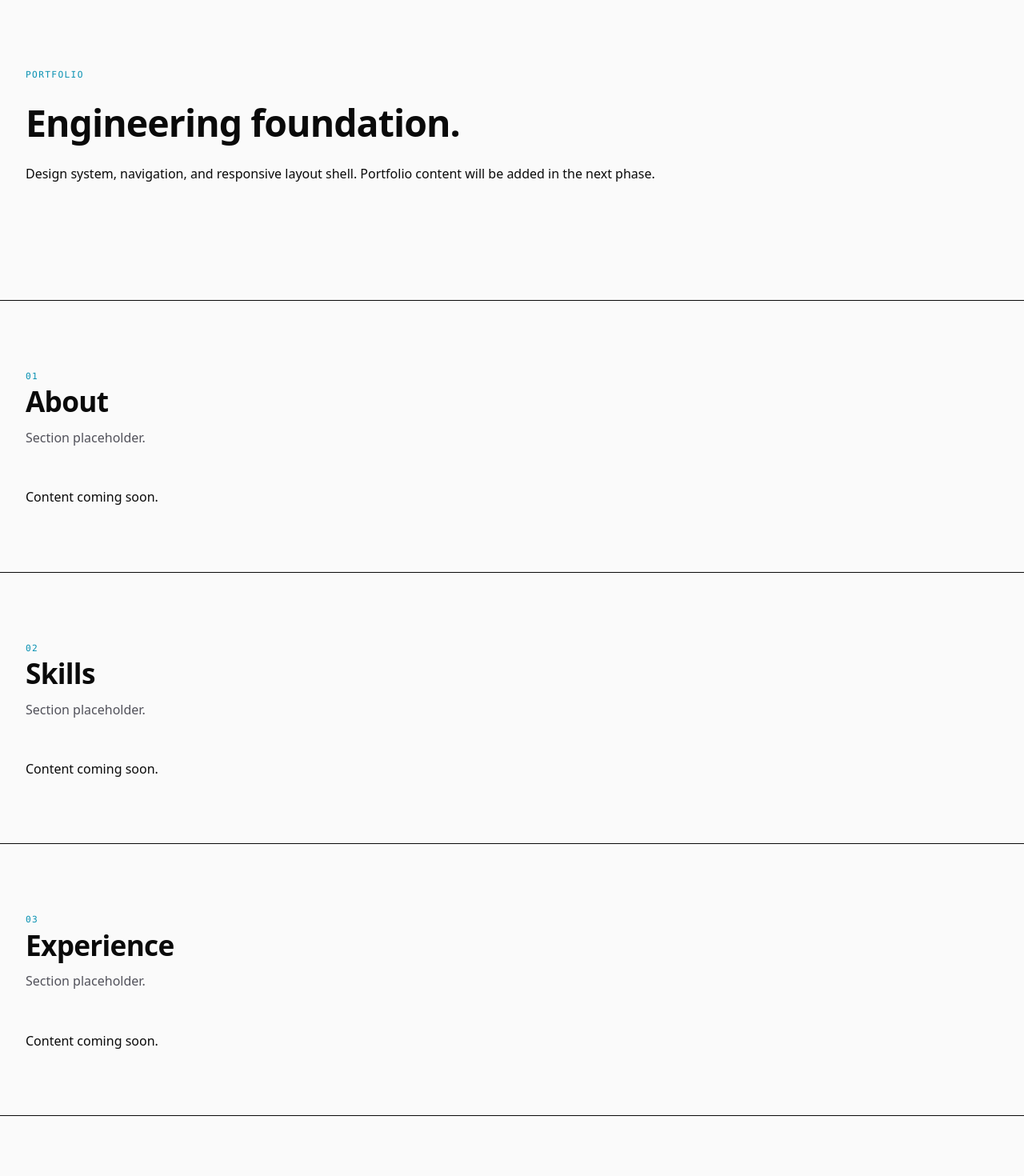
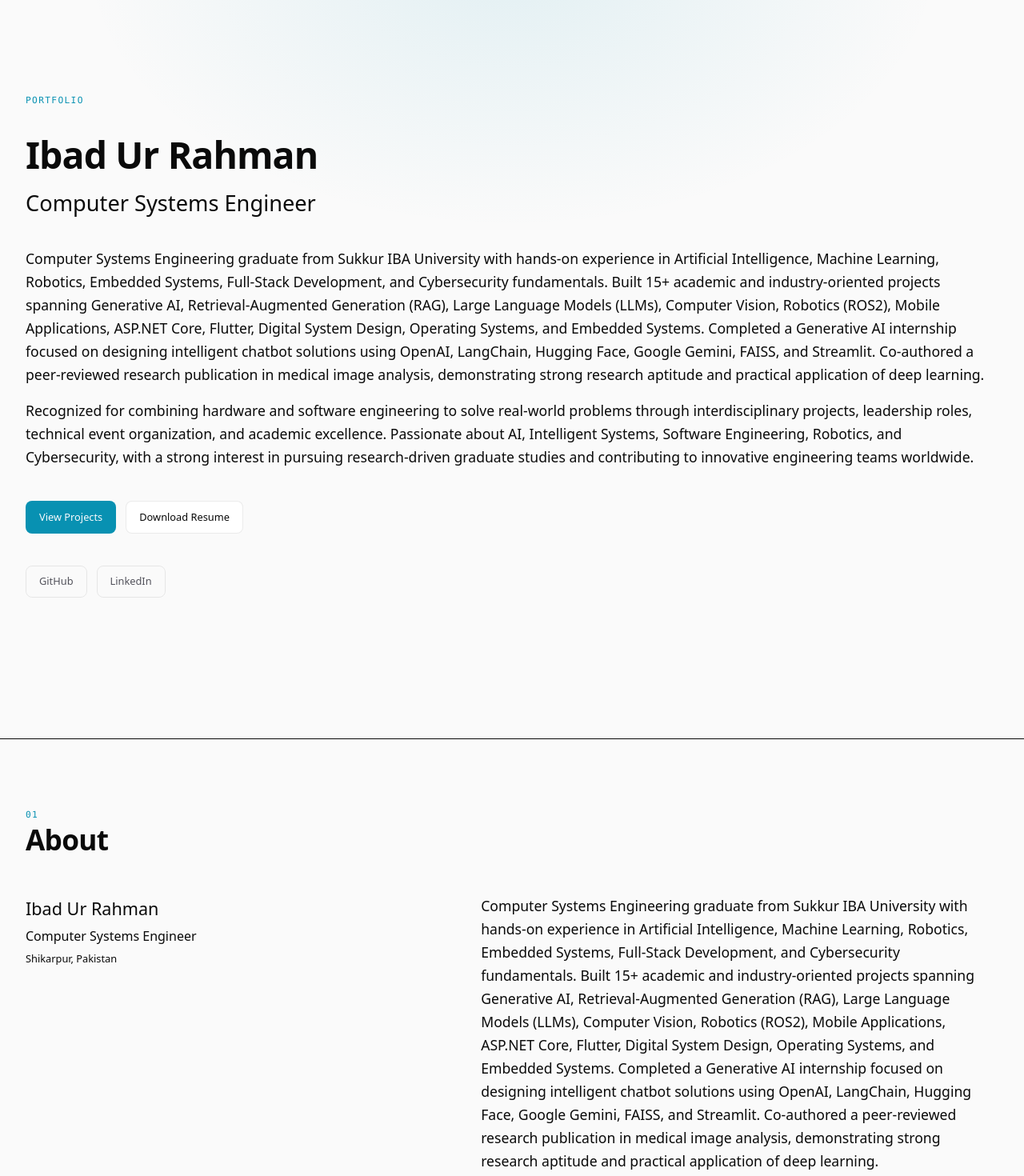
Before and after one commit to Ibad-Ur-Rahman-Memon/Ibad-Ur-Rahman-Memon.github.io, a React (Vite) app: page / in a window 1280 px wide. Shown: the part 140-1610 px from the top of the page at 80% size. Built offline with nearby package versions, Linux system fonts and the light colour scheme.

Commit message:
feat: build hero and about sections

```diff
--- a/src/App.tsx
+++ b/src/App.tsx
@@ -1,12 +1,13 @@
 import { Header } from '@/components/layout/Header';
 import { PageContainer } from '@/components/ui/PageContainer';
+import { HeroSection } from '@/components/sections/HeroSection';
+import { AboutSection } from '@/components/sections/AboutSection';
 
 /**
  * Application shell.
  *
- * Phase 3A only: provides the layout foundation (header, container,
- * theme-aware page background). Portfolio sections are intentionally
- * not yet implemented.
+ * Phase 3B.1: Hero and About sections are now populated with verified
+ * data. The remaining sections are intentionally still placeholders.
  */
 function App() {
   return (
@@ -16,30 +17,8 @@ function App() {
       </a>
       <Header />
       <main id="main" className="flex-1">
-        <section id="top" className="section">
-          <PageContainer>
-            <div className="flex flex-col items-start gap-6 py-12 sm:py-16">
-              <span className="eyebrow">Portfolio</span>
-              <h1 className="text-4xl font-bold tracking-tight sm:text-5xl">
-                Engineering foundation.
-              </h1>
-              <p className="max-w-2xl text-muted-foreground">
-                Design system, navigation, and responsive layout shell. Portfolio content will be
-                added in the next phase.
-              </p>
-            </div>
-          </PageContainer>
-        </section>
-        <section id="about" className="section border-t border-border">
-          <PageContainer>
-            <div className="section-heading">
-              <span className="eyebrow">01</span>
-              <h2>About</h2>
-              <p>Section placeholder.</p>
-            </div>
-            <p className="text-muted-foreground">Content coming soon.</p>
-          </PageContainer>
-        </section>
+        <HeroSection />
+        <AboutSection />
         <section id="skills" className="section border-t border-border">
           <PageContainer>
             <div className="section-heading">
--- /dev/null
+++ b/src/components/sections/AboutSection.tsx
@@ -0,0 +1,38 @@
+import { profile } from '@/data/personal';
+import { PageContainer } from '@/components/ui/PageContainer';
+
+/**
+ * Concise professional About section.
+ *
+ * Uses only the verified summary, additional context, and identity
+ * from src/data/personal.ts. No new claims are introduced.
+ */
+export function AboutSection() {
+  return (
+    <section id="about" className="section border-t border-border">
+      <PageContainer>
+        <div className="section-heading">
+          <span className="eyebrow">01</span>
+          <h2>About</h2>
+        </div>
+
+        <div className="grid gap-10 lg:grid-cols-[minmax(0,0.9fr)_minmax(0,1.1fr)] lg:items-start">
+          <div>
+            <p className="text-lg font-medium text-foreground sm:text-xl">{profile.name}</p>
+            <p className="mt-1 text-muted-foreground">{profile.title}</p>
+            {profile.location ? (
+              <p className="mt-1 text-sm text-muted-foreground/80">{profile.location}</p>
+            ) : null}
+          </div>
+
+          <div className="space-y-4 text-base leading-relaxed text-muted-foreground sm:text-lg">
+            <p>{profile.summary}</p>
+            {profile.additionalContext ? (
+              <p className="text-muted-foreground/90">{profile.additionalContext}</p>
+            ) : null}
+          </div>
+        </div>
+      </PageContainer>
+    </section>
+  );
+}
--- /dev/null
+++ b/src/components/sections/HeroSection.tsx
@@ -0,0 +1,75 @@
+import { profile } from '@/data/personal';
+import { AnchorButton } from '@/components/ui/Button';
+import { PageContainer } from '@/components/ui/PageContainer';
+
+/**
+ * Premium Hero section.
+ *
+ * Uses only verified data from src/data/personal.ts. No invented
+ * statistics, years of experience, or imagery.
+ */
+export function HeroSection() {
+  const github = profile.social.find((s) => s.type === 'github');
+  const linkedin = profile.social.find((s) => s.type === 'linkedin');
+
+  return (
+    <section id="top" className="section relative overflow-hidden">
+      <div
+        aria-hidden
+        className="pointer-events-none absolute inset-0 bg-[radial-gradient(60%_50%_at_50%_0%,color-mix(in_srgb,var(--accent)_10%,transparent),transparent_70%)]"
+      />
+      <PageContainer className="relative">
+        <div className="flex flex-col items-start gap-8 py-16 sm:py-20 lg:py-24">
+          <span className="eyebrow">Portfolio</span>
+          <div className="max-w-3xl">
+            <h1 className="text-4xl font-bold leading-tight tracking-tight text-foreground sm:text-5xl lg:text-6xl">
+              {profile.name}
+            </h1>
+            <p className="mt-3 text-xl font-medium text-accent sm:text-2xl">{profile.title}</p>
+          </div>
+
+          <div className="max-w-2xl space-y-4 text-base leading-relaxed text-muted-foreground sm:text-lg">
+            <p>{profile.summary}</p>
+            {profile.additionalContext ? (
+              <p className="text-muted-foreground/90">{profile.additionalContext}</p>
+            ) : null}
+          </div>
+
+          <div className="flex flex-wrap items-center gap-3 pt-2">
+            <AnchorButton href="#projects" variant="primary" size="lg">
+              View Projects
+            </AnchorButton>
+            <AnchorButton href={profile.resumeUrl} variant="secondary" size="lg" download>
+              Download Resume
+            </AnchorButton>
+          </div>
+
+          <div className="flex flex-wrap items-center gap-3 pt-2 text-sm text-muted-foreground">
+            {github ? (
+              <AnchorButton
+                href={github.href}
+                variant="ghost"
+                size="sm"
+                target="_blank"
+                rel="noreferrer"
+              >
+                GitHub
+              </AnchorButton>
+            ) : null}
+            {linkedin ? (
+              <AnchorButton
+                href={linkedin.href}
+                variant="ghost"
+                size="sm"
+                target="_blank"
+                rel="noreferrer"
+              >
+                LinkedIn
+              </AnchorButton>
+            ) : null}
+          </div>
+        </div>
+      </PageContainer>
+    </section>
+  );
+}
```
